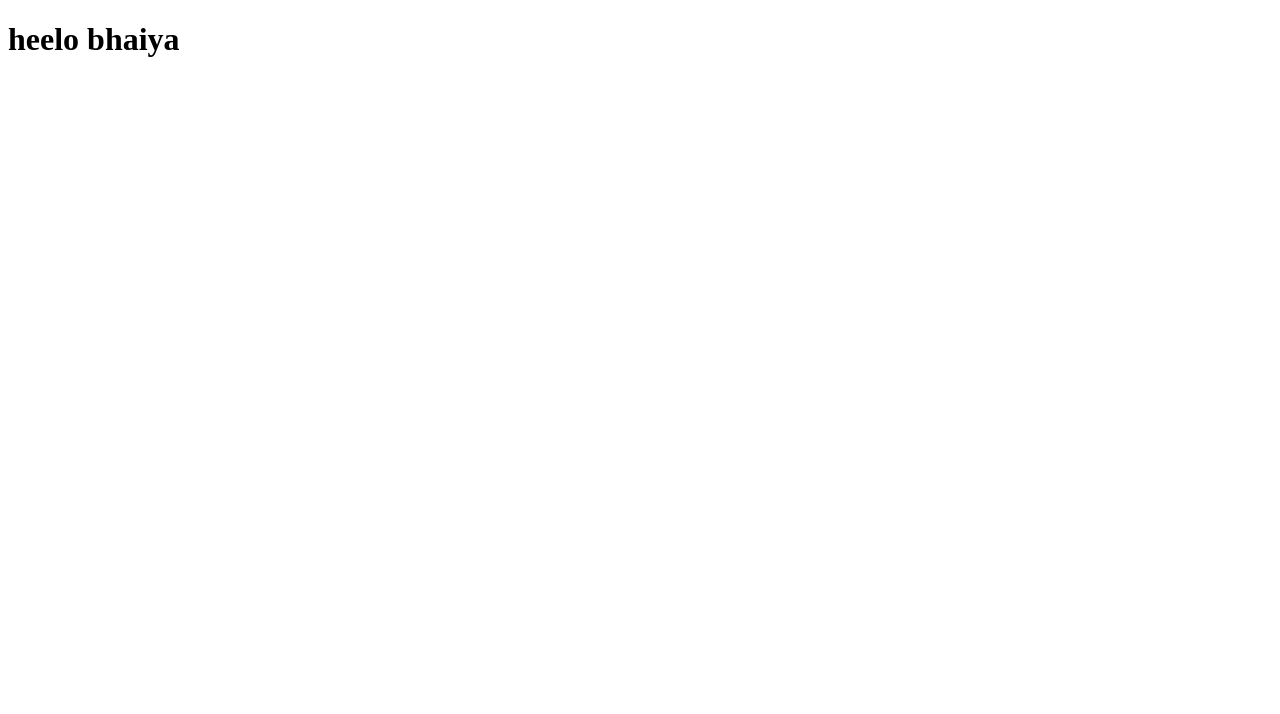
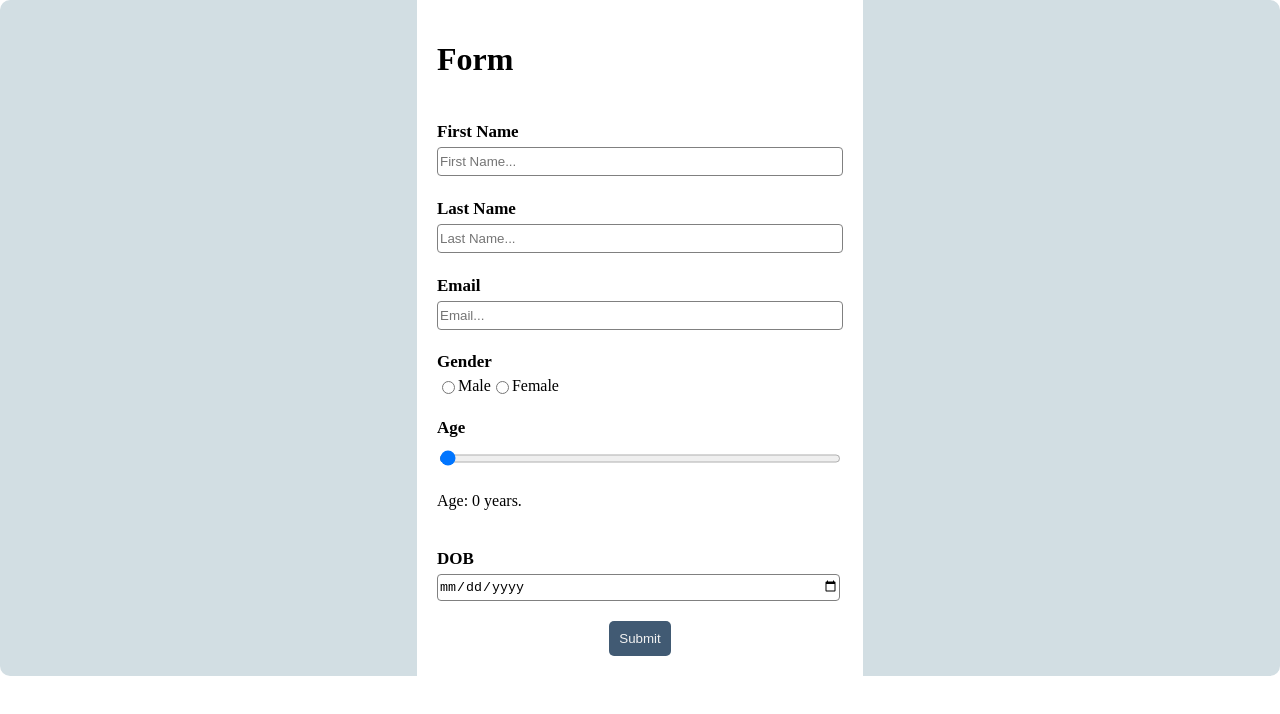
Before and after one commit to Anshugupta08/React-Assignment, a React (Vite) app: page / in a window 1280 px wide. Shown: the top 714 px of the page. Built offline with nearby package versions, Linux system fonts and the light colour scheme.

Commit message:
Updated one

```diff
--- /dev/null
+++ b/src/assignment/login01.jsx
@@ -0,0 +1,193 @@
+import { Component } from "react";
+import "./style.css";
+
+class InputForm extends Component {
+  state = {
+    fName: "",
+    lName: "",
+    email: "",
+    submit: false,
+    range_value: 0,
+    show: false,
+    gender: "",
+    date_value: "",
+  };
+
+  onInputChange = (e) => {
+    const { name, value } = e.target;
+    console.log({ name, value });
+
+    this.setState({ [name]: value });
+  };
+
+  setGender = (e) => {
+    this.setState({ gender: e.target.value });
+  };
+
+  onSubmitBtn = () => {
+    const { fName, lName, email } = this.state;
+    const isValid =
+      fName !== "" &&
+      lName !== "" &&
+      email !== "" &&
+      this.setState({ submit: !this.state.submit, show: isValid });
+  };
+
+  closeModal = () => {
+    this.setState({ show: !this.state.show });
+  };
+
+  render() {
+    const {
+      fName,
+      lName,
+      email,
+
+      submit,
+      range_value,
+
+      gender,
+      date_value,
+    } = this.state;
+
+    console.log("State: ", this.state);
+
+    return (
+      <div className="container">
+        <div className="subContainer">
+          <h1>
+            <strong>Form </strong>
+          </h1>
+          <div className="inputField">
+            <h4 className="headingTxt">
+              <strong>First Name</strong>
+            </h4>
+            <input
+              className="inputtxtType"
+              name="fName"
+              type="text"
+              placeholder="First Name..."
+              value={fName}
+              onChange={this.onInputChange}
+            />
+            {submit && fName === "" && (
+              <div>
+                <p className="validationTxt">First Name</p>
+              </div>
+            )}
+          </div>
+          <div className="inputField">
+            <h4 className="headingTxt">
+              <strong>Last Name</strong>
+            </h4>
+            <input
+              className="inputtxtType"
+              type="text"
+              name="lName"
+              placeholder="Last Name..."
+              value={lName}
+              onChange={this.onInputChange}
+            />
+            {submit && lName === "" && (
+              <div>
+                <p className="validationTxt"> Last Name</p>
+              </div>
+            )}
+          </div>
+          <div className="inputField">
+            <h4 className="headingTxt">
+              <strong>Email</strong>
+            </h4>
+            <input
+              className="inputtxtType"
+              type="email"
+              name="email"
+              placeholder="Email..."
+              value={email}
+              onChange={this.onInputChange}
+              required
+            />
+            {submit && (email === "" || !email.includes("@")) && (
+              <div>
+                <p className="validationTxt">Email address</p>
+              </div>
+            )}
+          </div>
+
+          <div>
+            <div className="inputField">
+              <div>
+                <h4 className="headingTxt">
+                  <strong>Gender</strong>
+                </h4>
+              </div>
+
+              <div className="inputRadioType ">
+                <input
+                  type="radio"
+                  name="Male"
+                  checked={gender == "Male"}
+                  onChange={this.setGender}
+                  value="Male"
+                />{" "}
+                <label>Male</label>
+                <input
+                  type="radio"
+                  name="Female"
+                  checked={gender == "Female"}
+                  onChange={this.setGender}
+                  value="Female"
+                />{" "}
+                <label>Female</label>
+              </div>
+            </div>
+
+            <div className="inputField">
+              <div>
+                <h4 className="headingTxt">
+                  <strong>Age</strong>
+                </h4>
+              </div>
+              <div>
+                <input
+                  className="inputtxtType"
+                  name="range_value"
+                  type="range"
+                  min={1}
+                  max={100}
+                  value={range_value}
+                  onChange={this.onInputChange}
+                />
+                <p>Age: {range_value} years.</p>
+              </div>
+            </div>
+            <div className="inputField">
+              <div>
+                <h4 className="headingTxt">
+                  <strong>DOB</strong>
+                </h4>
+              </div>
+              <div>
+                <input
+                  name="date_value"
+                  value={date_value}
+                  type="date"
+                  className="inputtxtType"
+                  onChange={this.onInputChange}
+                />
+              </div>
+            </div>
+          </div>
+          <div className="submitBtn">
+            <input
+              className="btnType"
+              type="submit"
+              onClick={this.onSubmitBtn}
+            />
+          </div>
+        </div>
+      </div>
+    );
+  }
+}
+export default InputForm;
--- /dev/null
+++ b/src/assignment/style.css
@@ -0,0 +1,64 @@
+body {
+  margin: 0;
+  font-family: "Times New Roman", Times, serif;
+}
+.container {
+  display: flex;
+  align-items: center;
+  flex-direction: column;
+  border-radius: 10px;
+  background-color: rgb(210, 222, 227);
+}
+.headingTxt {
+  margin-bottom: 5px;
+  font-size: 17px;
+}
+.inputField {
+  display: flex;
+  flex-direction: column;
+  margin: 0;
+}
+.inputtxtType {
+  width: 400px;
+  height: 25px;
+  border-radius: 4px;
+  border: grey solid 1px;
+}
+.validationTxt {
+  color: black;
+  font-size: 13px;
+  margin-top: 0px;
+}
+.subContainer {
+  background-color: white;
+  padding: 20px;
+}
+.inputRadioType {
+  display: flex;
+  align-items: center;
+}
+.inputCheckboxType {
+  display: flex;
+  flex-direction: column;
+}
+.checkboxes {
+  display: flex;
+  padding-bottom: 5px;
+}
+.modal {
+  display: flex;
+  flex-direction: column;
+  justify-content: center;
+  align-items: center;
+}
+.submitBtn {
+  padding-top: 20px;
+  text-align: center;
+}
+.btnType {
+  background-color: rgb(65, 90, 115);
+  border: none;
+  padding: 10px;
+  border-radius: 5px;
+  color: #f2f2f2;
+}
--- a/src/login.jsx
+++ /dev/null
@@ -1,13 +0,0 @@
-import { Component } from "react";
-
-class MyForm extends Component {
-  render() {
-    return (
-      <div>
-        <h1>heelo bhaiya</h1>
-      </div>
-    );
-  }
-}
-
-export default MyForm;
--- a/src/main.jsx
+++ b/src/main.jsx
@@ -6,6 +6,6 @@ import ReactDOM from "react-dom/client";
 // import App from './App.jsx'
 // import './index.css'
 // import LoginData from "./Data.jsx";
-import MyForm from "./login.jsx";
+import InputForm from "./assignment/login01.jsx";
 
-ReactDOM.createRoot(document.getElementById("root")).render(<MyForm />);
+ReactDOM.createRoot(document.getElementById("root")).render(<InputForm />);
```
